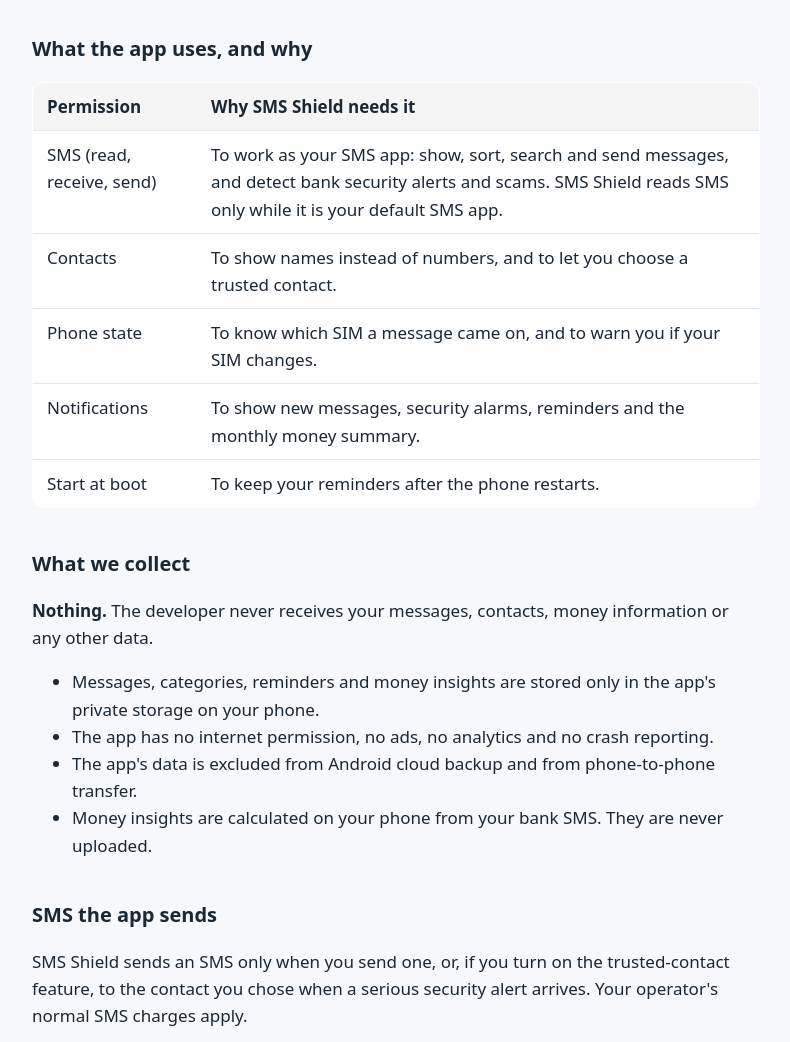
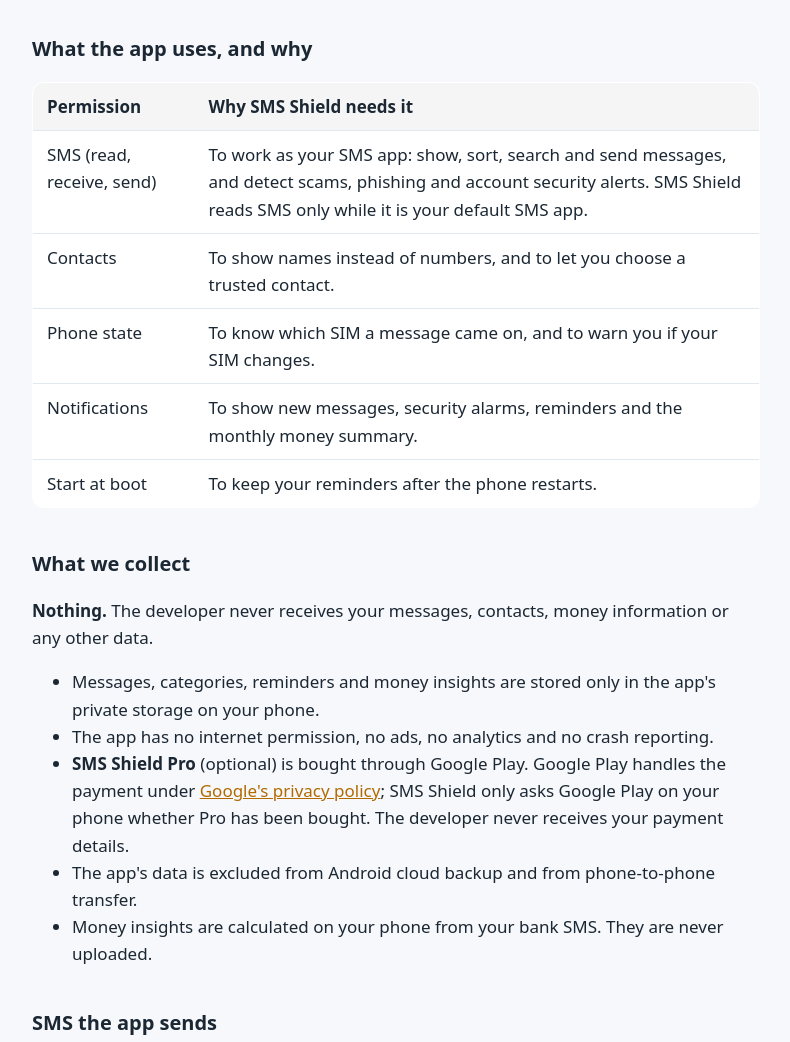
Before and after one commit to bhargavpendse/apps, a plain HTML site: page sms-shield/privacy/index.html in a window 1280 px wide. Shown: the part 340-1382 px from the top of the page, without its empty margins (244-1034 px from the left). Drawn offline with Linux system fonts and the light colour scheme.

Commit message:
SMS Shield privacy policy: Pro purchases through Google Play; scam wording
Co-Authored-By: Claude Opus 5.5 <noreply@anthropic.com>

```diff
--- a/sms-shield/privacy/index.html
+++ b/sms-shield/privacy/index.html
@@ -24,7 +24,7 @@ th,td{text-align:left;padding:10px 14px;border-bottom:1px solid var(--line);vert
 <h2>What the app uses, and why</h2>
 <table>
 <tr><th>Permission</th><th>Why SMS Shield needs it</th></tr>
-<tr><td>SMS (read, receive, send)</td><td>To work as your SMS app: show, sort, search and send messages, and detect bank security alerts and scams. SMS Shield reads SMS only while it is your default SMS app.</td></tr>
+<tr><td>SMS (read, receive, send)</td><td>To work as your SMS app: show, sort, search and send messages, and detect scams, phishing and account security alerts. SMS Shield reads SMS only while it is your default SMS app.</td></tr>
 <tr><td>Contacts</td><td>To show names instead of numbers, and to let you choose a trusted contact.</td></tr>
 <tr><td>Phone state</td><td>To know which SIM a message came on, and to warn you if your SIM changes.</td></tr>
 <tr><td>Notifications</td><td>To show new messages, security alarms, reminders and the monthly money summary.</td></tr>
@@ -36,6 +36,7 @@ th,td{text-align:left;padding:10px 14px;border-bottom:1px solid var(--line);vert
 <ul>
 <li>Messages, categories, reminders and money insights are stored only in the app's private storage on your phone.</li>
 <li>The app has no internet permission, no ads, no analytics and no crash reporting.</li>
+<li><strong>SMS Shield Pro</strong> (optional) is bought through Google Play. Google Play handles the payment under <a href="https://policies.google.com/privacy">Google's privacy policy</a>; SMS Shield only asks Google Play on your phone whether Pro has been bought. The developer never receives your payment details.</li>
 <li>The app's data is excluded from Android cloud backup and from phone-to-phone transfer.</li>
 <li>Money insights are calculated on your phone from your bank SMS. They are never uploaded.</li>
 </ul>
```
